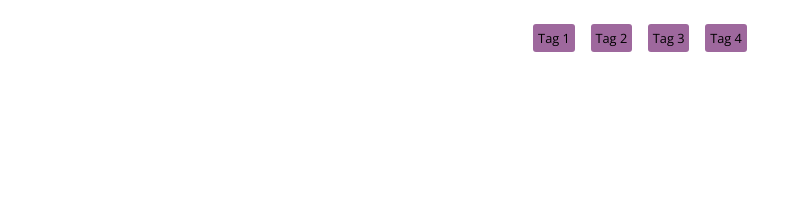
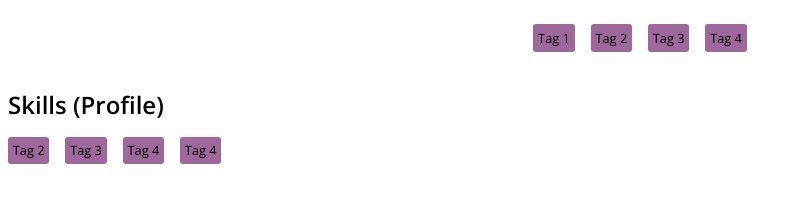
Before and after one commit to Luxa23/quizz-app, a website: page design-system/tags/index.html in a window 1280 px wide. Shown: the whole page, without its empty margins (0-802 px from the left). Drawn offline with nearby package versions, Linux system fonts and the light colour scheme.

Commit message:
Improve profile page

```diff
--- a/design-system/tags/index.html
+++ b/design-system/tags/index.html
@@ -23,5 +23,15 @@
       <span class="tag">Tag 3</span>
       <span class="tag">Tag 4</span>
     </div>
+
+    <section>
+      <h2>Skills (Profile)</h2>
+      <div class="container__tags--left">
+        <span class="tag">Tag 2</span>
+        <span class="tag">Tag 3</span>
+        <span class="tag">Tag 4</span>
+        <span class="tag">Tag 4</span>
+      </div>
+    </section>
   </body>
 </html>
--- a/design-system/tags/styles.css
+++ b/design-system/tags/styles.css
@@ -4,6 +4,13 @@
   justify-content: center;
   column-gap: 1rem;
   padding: 1rem;
+}
+
+.container__tags--left {
+  display: flex;
+  flex-direction: row;
+  column-gap: 1rem;
+  padding: 1rem 0;
 }
 
 .tag {
```
Also changed, not shown: profile/profile.html (+4 -2 lines).
